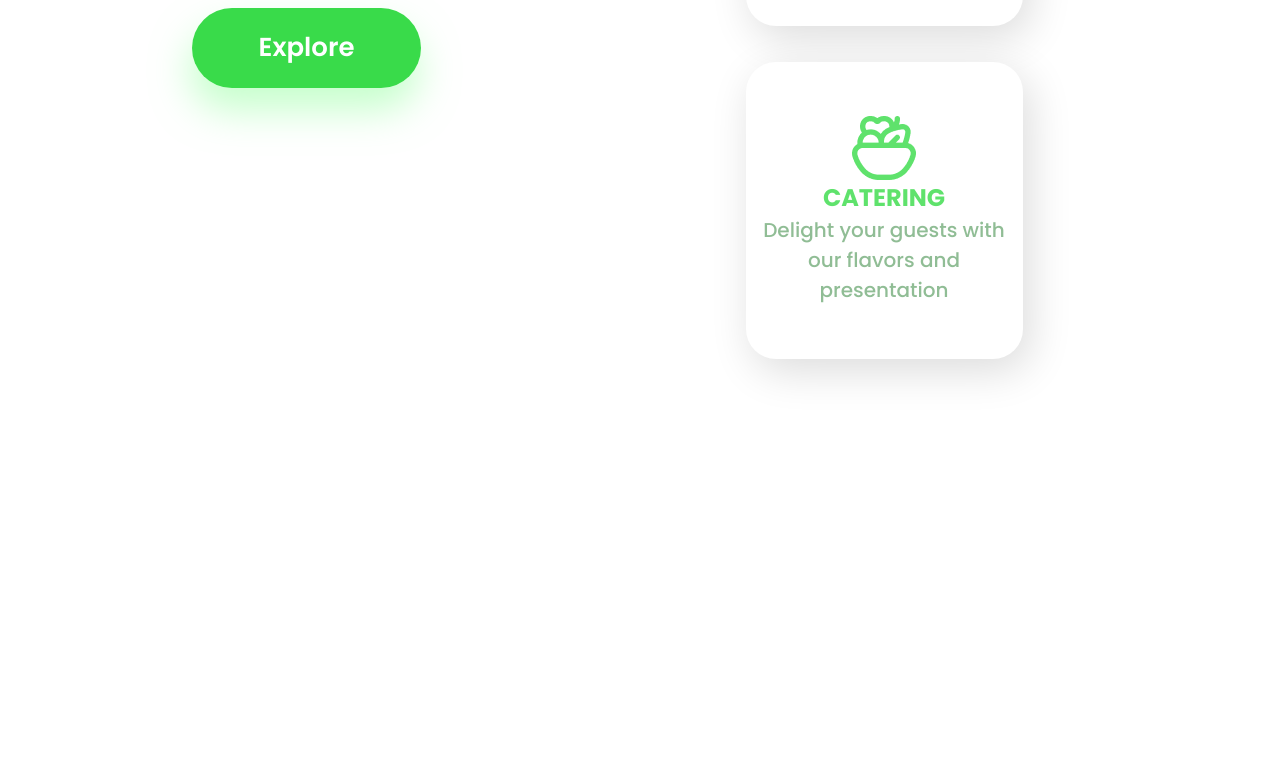
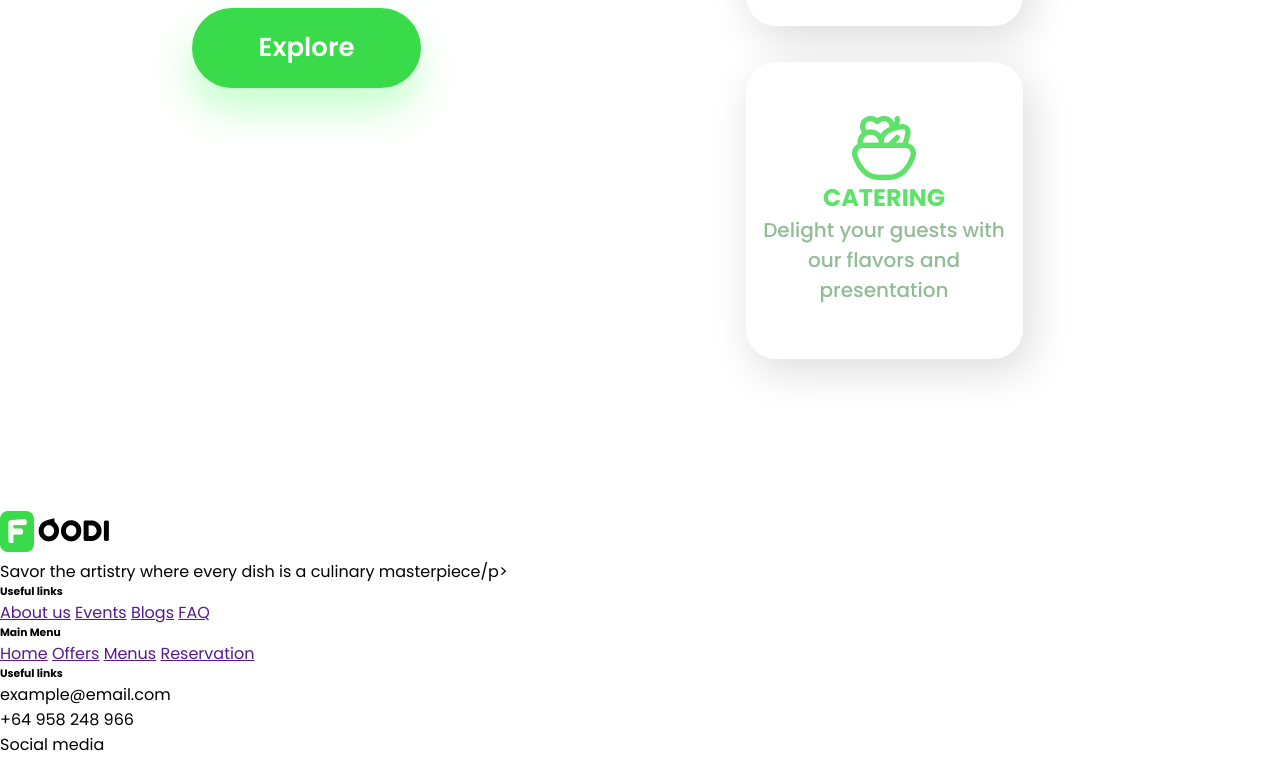
Before and after one commit to frontendvidu/Restaurant_website, a plain HTML site: page index.html in a window 1280 px wide. Shown: the part 5119-5876 px from the top of the page. Before the commit the page ends 5630 px from the top, so only its background shows below. Drawn offline with Linux system fonts and the light colour scheme.

Commit message:
completed the HTML section of #footer

```diff
--- a/index.html
+++ b/index.html
@@ -151,5 +151,35 @@
             </div>
         </div>
     </section>
+    <section id="footer">
+        <div class="column">
+            <img src="images/logo.png" alt="">
+            <p>Savor the artistry where every dish is a culinary masterpiece/p>
+        </div>
+        <div class="column">
+            <h6>Useful links</h6>
+            <nav>
+                <a href="">About us</a>
+                <a href="">Events</a>
+                <a href="">Blogs</a>
+                <a href="">FAQ</a>
+            </nav>
+        </div>
+        <div class="column">
+            <h6>Main Menu</h6>
+            <nav>
+                <a href="">Home</a>
+                <a href="">Offers</a>
+                <a href="">Menus</a>
+                <a href="">Reservation</a>
+            </nav>
+        </div>
+        <div class="column">
+            <h6>Useful links</h6>
+            <p>example@email.com</p>
+            <p>+64 958 248 966</p>
+            <p>Social media</p>
+        </div>
+    </section>
 </body>
 </html>
```
